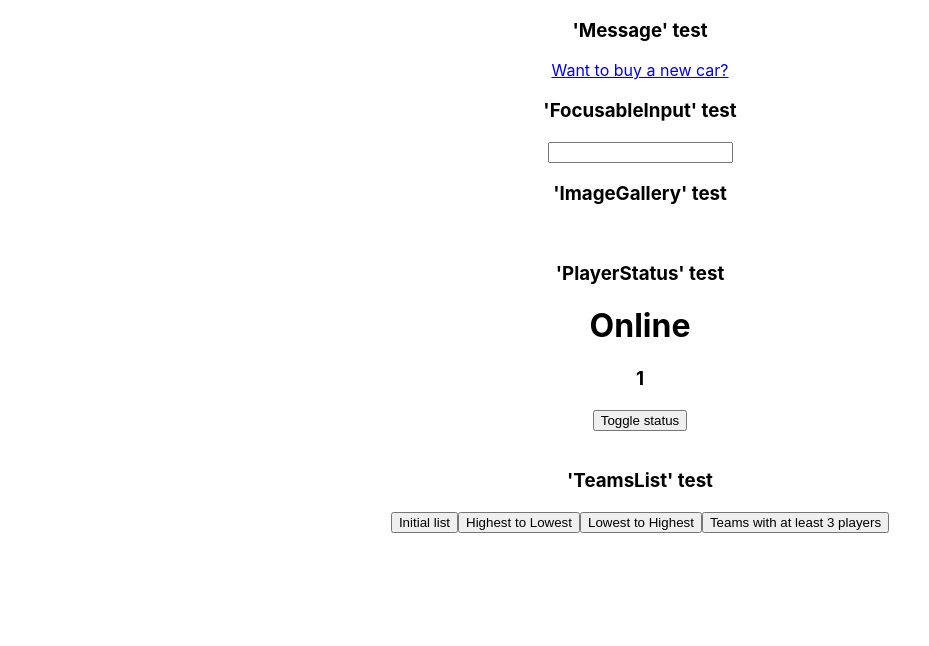
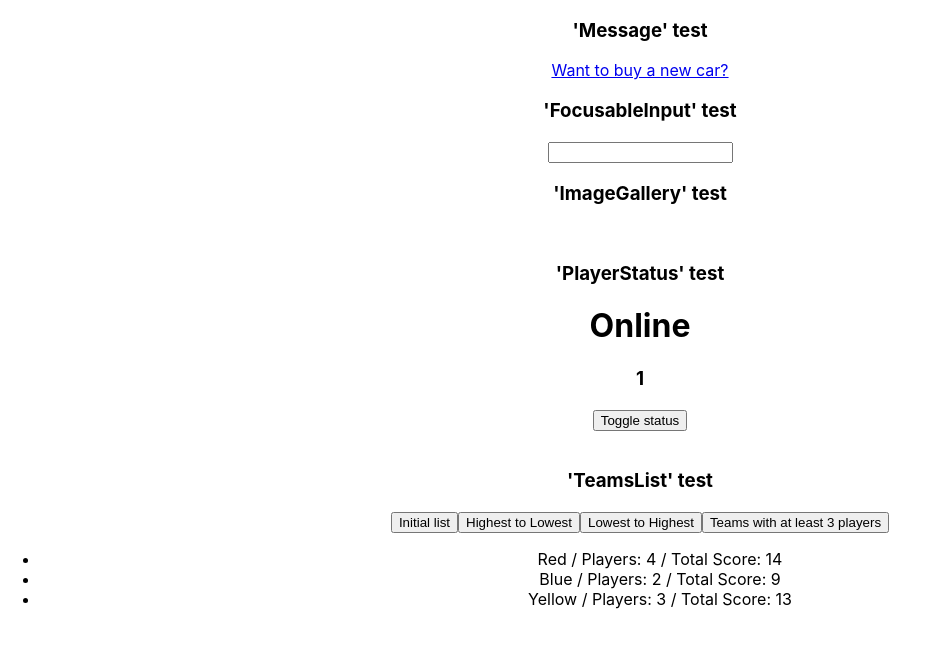
Before and after one commit to auyeros/Frontend-challenge-minutentag, a React (Create React App) app: page / in a window 1280 px wide. Shown: the top 646 px of the page, without its empty margins (0-929 px from the left). Built offline with nearby package versions, Linux system fonts and the light colour scheme.

Commit message:
rendering  of teams

```diff
--- a/src/components/TeamsList.jsx
+++ b/src/components/TeamsList.jsx
@@ -98,7 +98,13 @@ export function TeamsList() {
 			<button onClick={orderTeamByScoreHighestToLowest}>Highest to Lowest</button>
 			<button onClick={orderTeamByScoreLowestToHighest}>Lowest to Highest</button>
 			<button onClick={teamsWithMoreThanThreePlayers}>Teams with at least 3 players</button>
-			<ul className="teams">{/** Render the list of teams */}</ul>
+			<ul className="teams">
+				{teams.map((team, index) => (
+					<li key={index}>
+						{`${team.name} / Players: ${team.players.length} / Total Score: ${team.games.reduce((acc, game) => acc + game.score, 0)}`}
+					</li>
+				))}
+			</ul>
 		</div>
 
 	);
```
